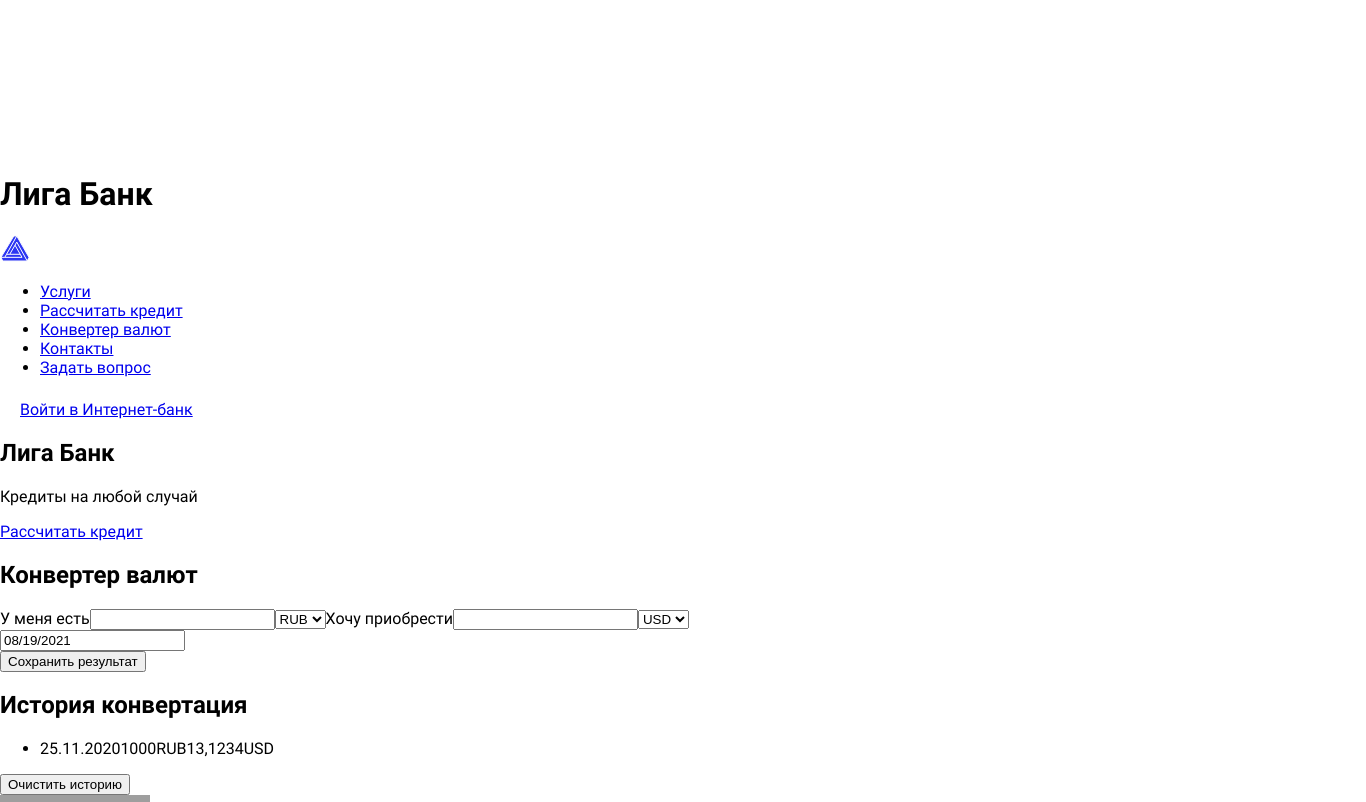
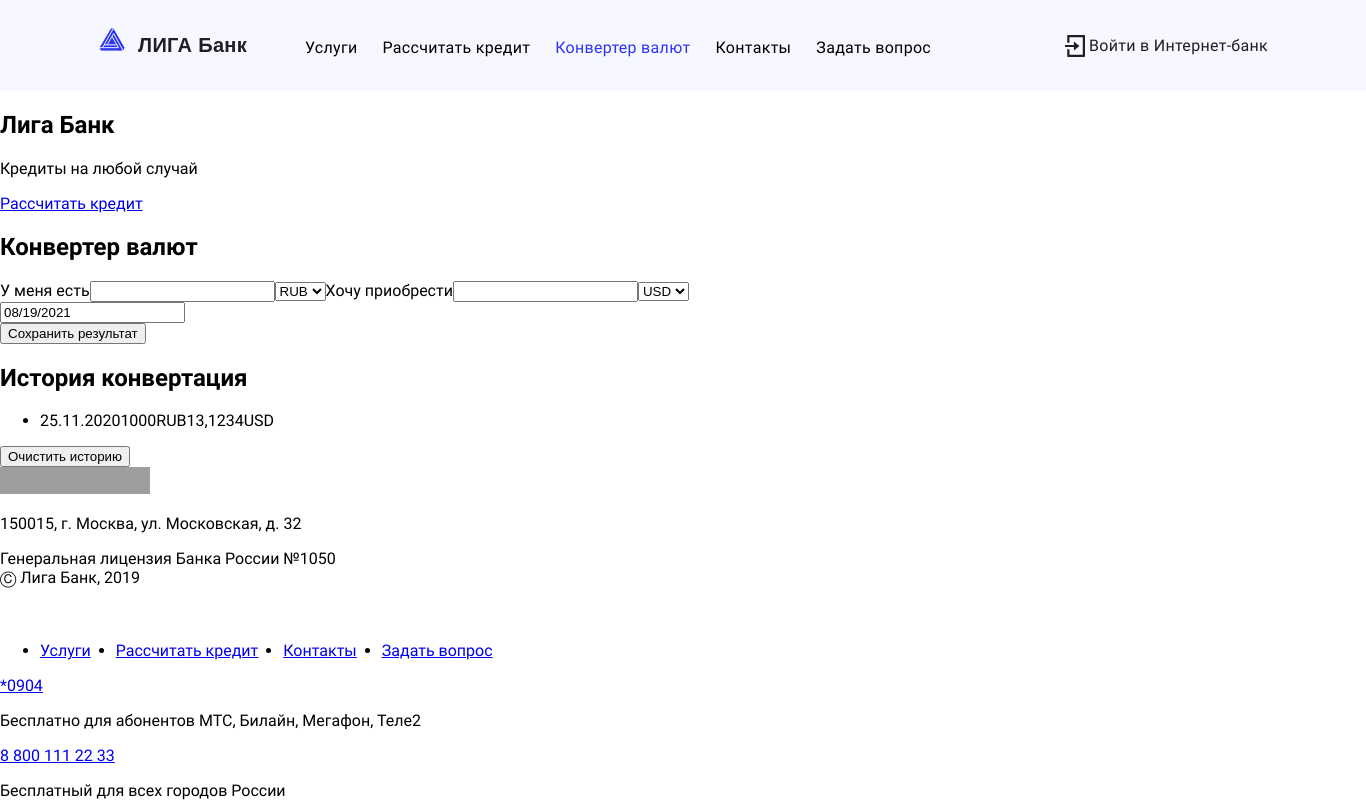
Before and after one commit to kokinz/Kokin_ligabank, a React (Create React App) app in the folder project/: page / in a window 1280 px wide. Shown: the top 802 px of the page, 1366 px wide, since content can reach past the window. Built offline with nearby package versions, Linux system fonts and the light colour scheme; grey boxes are pictures that could not be loaded.

Commit message:
header styles

```diff
--- a/project/src/components/app/app.jsx
+++ b/project/src/components/app/app.jsx
@@ -1,8 +1,7 @@
 import React, {useState} from 'react';
 import DatePicker from 'react-datepicker';
+import Header from '../header/header';
 import './app.scss';
-import '../../sass/fonts.scss';
-import '../datepicker/datepicker.scss';
 
 function App() {
   const [startDate, setStartDate] = useState(new Date());
@@ -11,41 +10,7 @@ function App() {
     <>
       <h1 className="visually-hidden">Лига Банк</h1>
 
-      <header className="page-header">
-        <a class="header__logo" href="/" aria-label="Лига Банк">
-          <svg viewBox="0 0 30 27" width={30} height={27}>
-            <use xlinkHref="#logo" />
-          </svg>
-        </a>
-
-        <nav class="header__nav nav">
-          <ul class="nav__list">
-            <li class="nav__item">
-              <a class="nav__link" href="/">Услуги</a>
-            </li>
-            <li class="nav__item">
-              <a class="nav__link" href="/">Рассчитать кредит</a>
-            </li>
-            <li class="nav__item">
-              <a class="nav__link nav__link--active" href="/">Конвертер валют</a>
-            </li>
-            <li class="nav__item">
-              <a class="nav__link" href="/">Контакты</a>
-            </li>
-            <li class="nav__item">
-              <a class="nav__link" href="/">Задать вопрос</a>
-            </li>
-          </ul>
-
-          <a class="nav__user-link" href="/" aria-label="Авторизация">
-            <svg width="20" height="22">
-              <use xlinkHref="#icon-login"></use>
-            </svg>
-
-            <span>Войти в Интернет-банк</span>
-          </a>
-        </nav>
-      </header>
+      <Header />
 
       <main className="page-main">
         <section className="promo">
--- a/project/src/components/app/app.scss
+++ b/project/src/components/app/app.scss
@@ -1,4 +1,4 @@
-.page-body {
-  margin: 0;
-  font-family: 'Roboto', sans-serif;
-}
+@import '../../sass/fonts.scss';
+@import '../../sass/global.scss';
+@import '../header/header.scss';
+@import '../datepicker/datepicker.scss';
--- a/project/src/components/header/header.jsx
+++ b/project/src/components/header/header.jsx
@@ -0,0 +1,45 @@
+import React from 'react';
+
+function Header() {
+  return(
+    <header className="header container">
+      <a class="header__logo link" href="/" aria-label="Лига Банк">
+        <svg className="header__logo-image" viewBox="0 0 30 27" width={28} height={25}>
+          <use xlinkHref="#logo" />
+        </svg>
+
+        ЛИГА Банк
+      </a>
+
+      <nav class="header__nav nav">
+        <ul class="nav__list list">
+          <li class="nav__item">
+            <a class="nav__link link" href="/">Услуги</a>
+          </li>
+          <li class="nav__item">
+            <a class="nav__link link" href="/">Рассчитать кредит</a>
+          </li>
+          <li class="nav__item">
+            <a class="nav__link link nav__link--active" href="/">Конвертер валют</a>
+          </li>
+          <li class="nav__item">
+            <a class="nav__link link" href="/">Контакты</a>
+          </li>
+          <li class="nav__item">
+            <a class="nav__link link" href="/">Задать вопрос</a>
+          </li>
+        </ul>
+
+        <a class="nav__user-link link" href="/" aria-label="Авторизация">
+          <svg viewBox="0 0 20 22" width="20" height="22">
+            <use xlinkHref="#user-login"></use>
+          </svg>
+
+          Войти в Интернет-банк
+        </a>
+      </nav>
+    </header>
+  );
+}
+
+export default Header;
--- /dev/null
+++ b/project/src/components/header/header.scss
@@ -0,0 +1,58 @@
+.header {
+  display: flex;
+  min-height: 91px;
+  background: #F6F7FF;
+}
+
+.header__logo {
+  display: flex;
+  justify-content: space-between;
+  align-items: center;
+  width: 149px;
+
+  color: #1F1E25;
+  font-family: 'WorkSans', sans-serif;
+  font-weight: 700;
+  font-size: 20px;
+  line-height: 23px;
+  letter-spacing: 0.3px;
+}
+
+.header__logo-image {
+  margin-top: -12px;
+}
+
+.header__nav {
+  display: flex;
+  justify-content: space-between;
+  width: 963px;
+  margin-left: 58px;
+
+  color: #1F1E25;
+  font-weight: 400;
+  font-size: 16px;
+  line-height: 19px;
+  letter-spacing: 0.3px;
+}
+
+.nav__list {
+  display: flex;
+}
+
+.nav__item {
+  margin-right: 25px;
+  padding-top: 38px;
+}
+
+.nav__link--active {
+  color: #2C36F2;
+}
+
+.nav__user-link {
+  display: flex;
+  justify-content: space-between;
+  align-items: center;
+  width: 203px;
+
+  color: #1F1E25;
+}
--- a/project/src/sass/fonts.scss
+++ b/project/src/sass/fonts.scss
@@ -21,3 +21,11 @@
   font-display: swap;
   src: local("Roboto Bold"), local("Roboto-Bold"), url("../fonts/roboto-bold.woff2") format("woff2"), url("../fonts/roboto-bold.woff") format("woff");
 }
+
+@font-face {
+  font-family: "WorkSans";
+  font-weight: 700;
+  font-style: normal;
+  font-display: swap;
+  src: local("WorkSans Bold"), local("WorkSans-Bold"), url("../fonts/workSans-Bold.woff2") format("woff2"), url("../fonts/workSans-Bold.woff") format("woff");
+}
--- /dev/null
+++ b/project/src/sass/global.scss
@@ -0,0 +1,38 @@
+.visually-hidden {
+  position: absolute;
+  width: 1px;
+  height: 1px;
+  margin: -1px;
+  padding: 0;
+  overflow: hidden;
+  white-space: nowrap;
+  border: 0;
+  clip: rect(0 0 0 0);
+  -webkit-clip-path: inset(100%);
+          clip-path: inset(100%);
+}
+
+.page-body {
+  margin: 0;
+  font-family: 'Roboto', sans-serif;
+}
+
+.container {
+  box-sizing: border-box;
+  margin: 0;
+  padding: 0 98px;
+  width: 1366px;
+}
+
+.link {
+  font-family: 'Roboto', sans-serif;
+  color: #000000;
+  text-decoration: none;
+  cursor: pointer;
+}
+
+.list {
+  margin: 0;
+  padding: 0;
+  list-style: none;
+}
```
Also changed, not shown: project/src/fonts/workSans-Bold.woff (added), project/src/fonts/workSans-Bold.woff2 (added).
